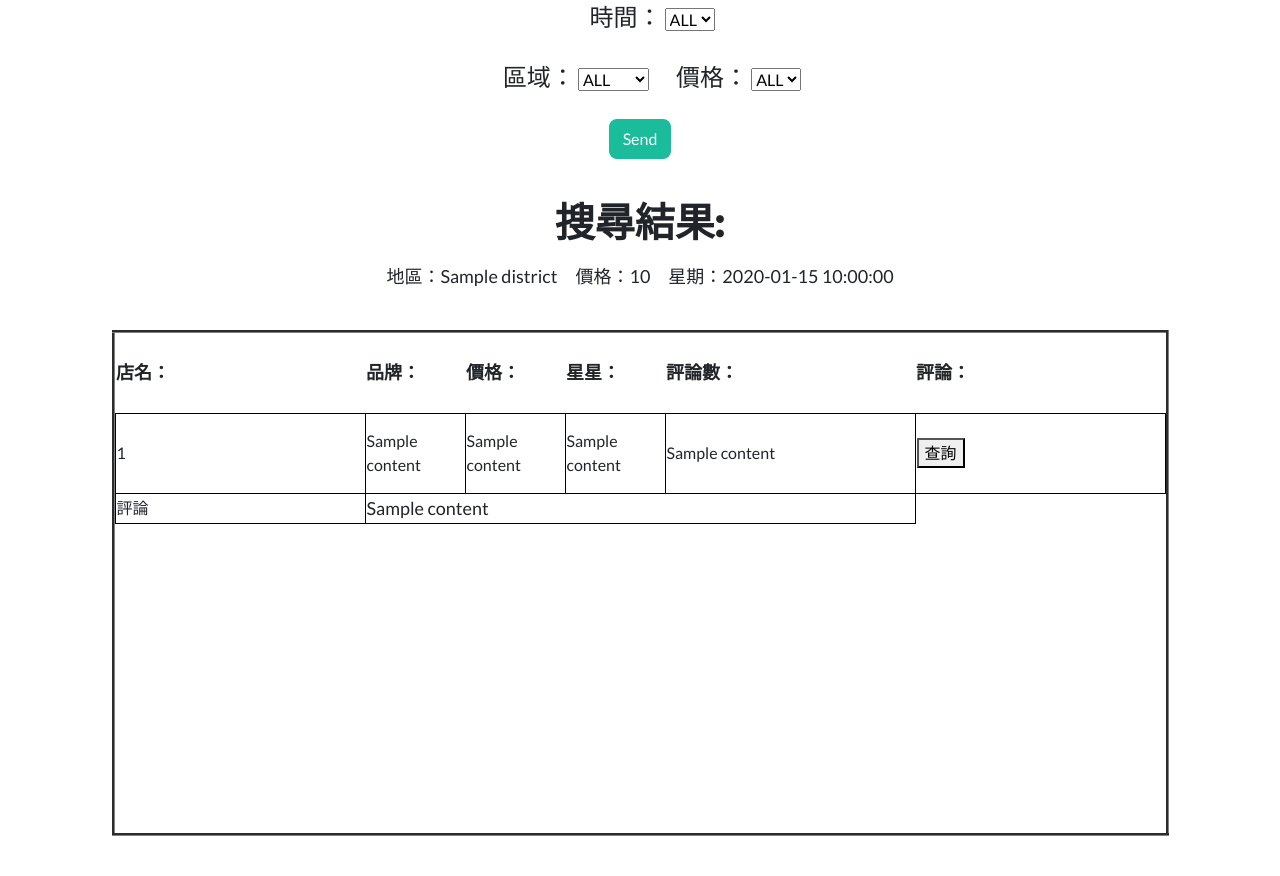
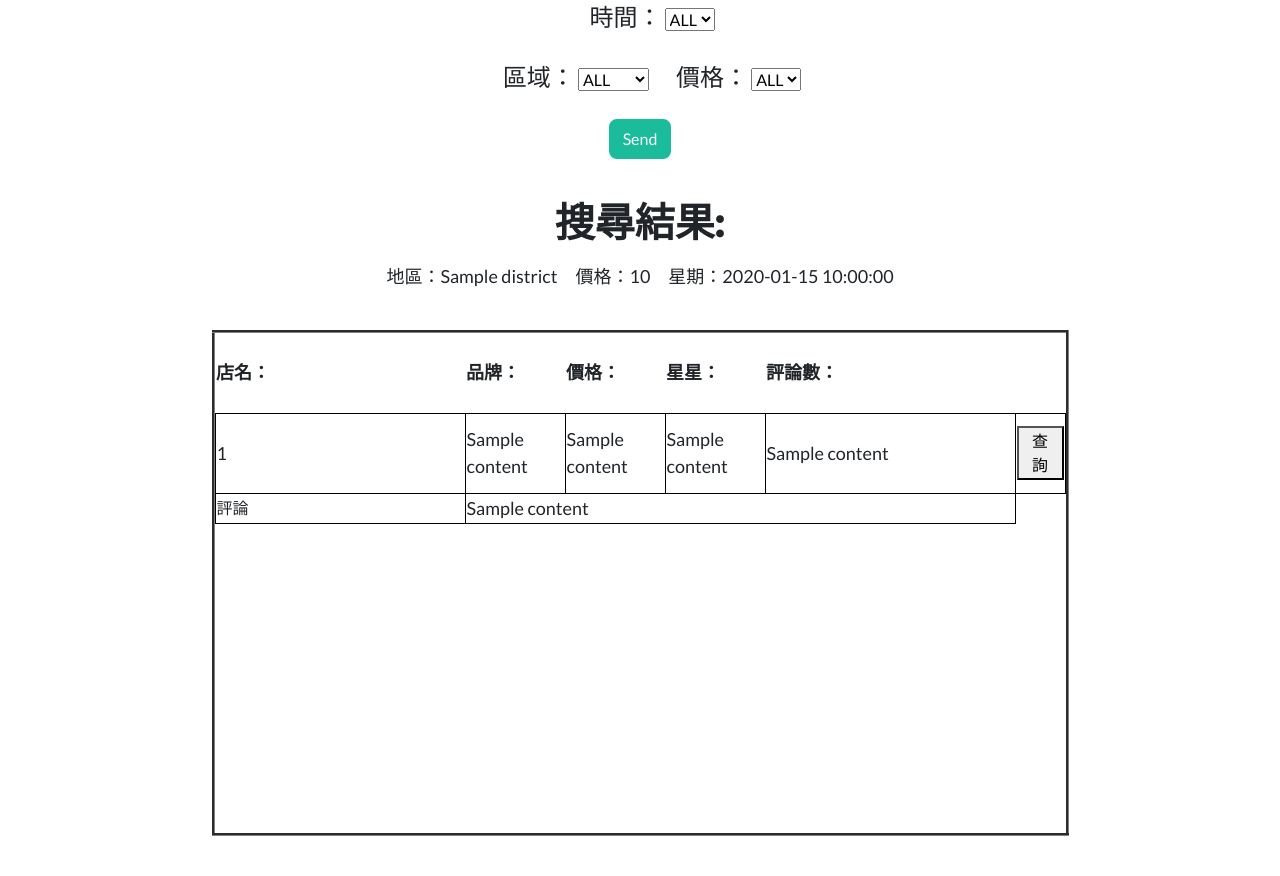
Before and after one commit to MichaelTsai123/nccu_DBMS_FinalProject, a Flask app: template codes/final/templates/result.html in a window 1280 px wide. Shown: the part 1170-2046 px from the top of the page. Run offline with Flask 2, Linux system fonts and the light colour scheme; the template is opened without the code that fills it: most values are stand-ins (such as "Sample title", 1, 10 or a date in 2020); some libraries are stand-ins or nearby versions.

Commit message:
improve search

```diff
--- a/codes/final/templates/result.html
+++ b/codes/final/templates/result.html
@@ -13,14 +13,12 @@
         <th width="100" height="80"><font size="4">價格：</font></th>
         <th width="100" height="80"><font size="4">星星：</font></th>
         <th width="250" height="80"><font size="4">評論數：</font></th>
-        <th width="250" height="80"><font size="4">評論：</font></th>
-
     </tr>
     {% for i in content %}
     <tr >
         {% for j in range(5) %}
         <td  >
-            <font size="3">{{ i[j] }}</front>
+            <font size="4">{{ i[j] }}</front>
 
         </td>
         {% endfor %}
```
